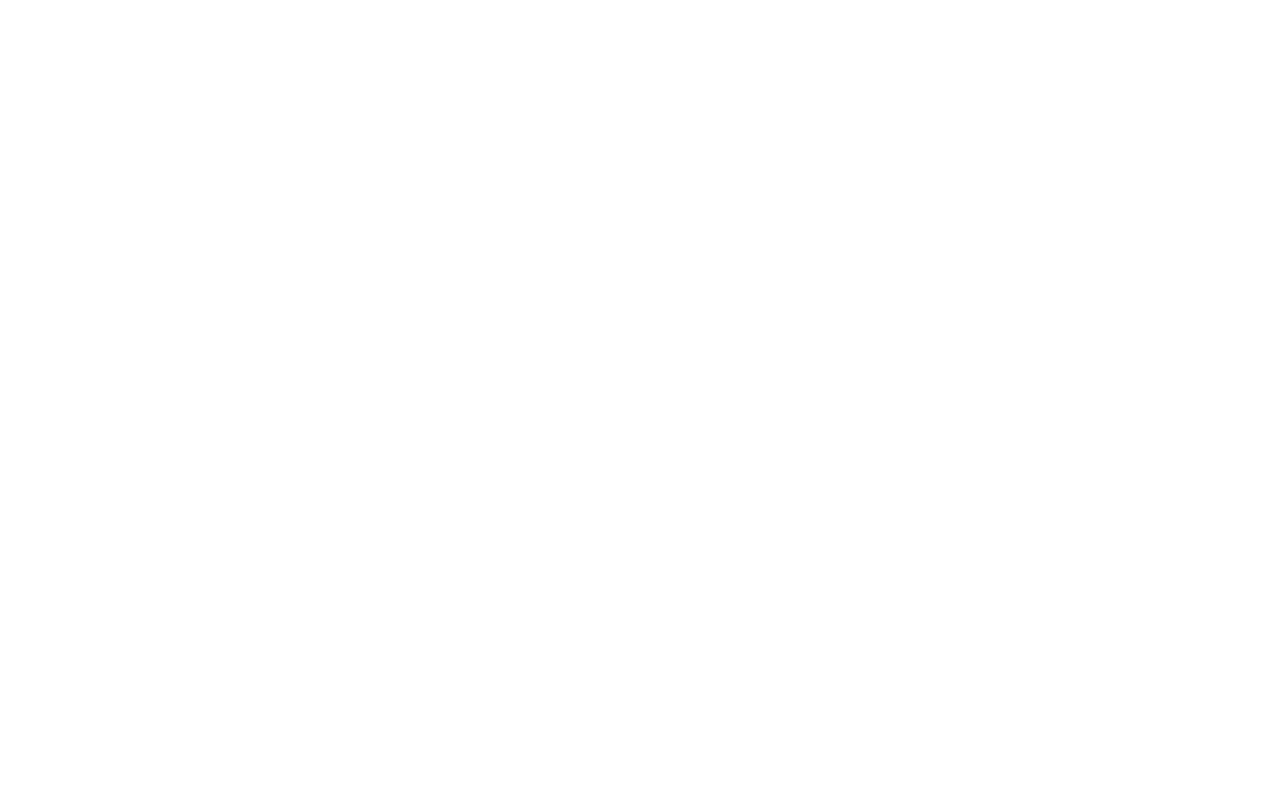
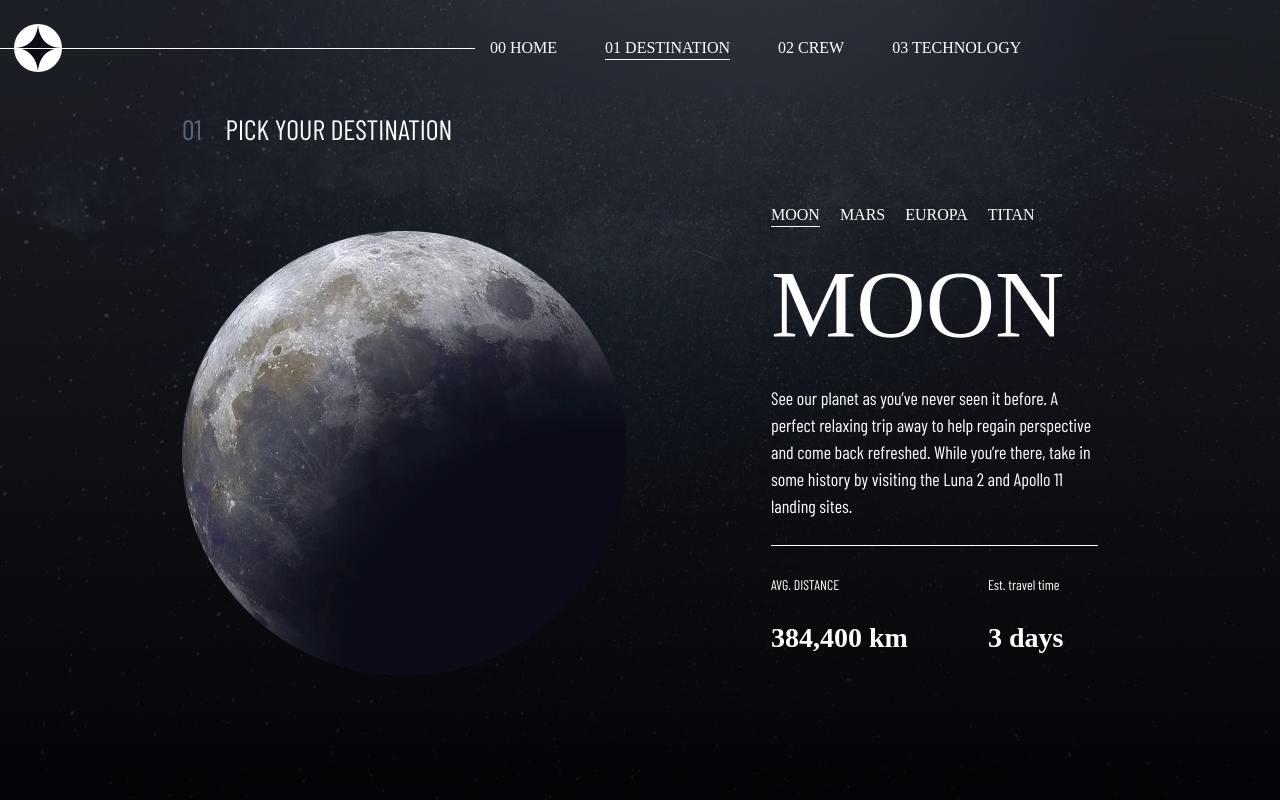
Before and after one commit to SofiDevO/space-tourism-multi-page, a React (Vite) app: page /destination/moon in a window 1280 px wide. Built offline with nearby package versions, Linux system fonts and the light colour scheme; a web font is replaced by a local one.

Commit message:
✨ Checkpoint
Funcionan nested routes

```diff
--- a/src/main.jsx
+++ b/src/main.jsx
@@ -1,5 +1,5 @@
-import React from 'react'
-import "./styles/main.scss"
+import React from 'react';
+import "./styles/main.scss";
 import '@fontsource/bellefair';
 import '@fontsource/barlow-condensed';
 import { Navigate } from 'react-router-dom';
@@ -12,31 +12,33 @@
 import Destination from './pages/destination/Destination.jsx';
 import Satelites from './pages/satelites/Satelites.jsx';
 
-
 const router = createBrowserRouter([
   {
     path: "/",
-    element:  <Hero/>
+    element: <Hero />
   },
   {
     path: "/destination",
-    element:  <Destination/>,
-  },
-  {
-    path:"/destination/moon",
-    element:<Satelites/>
-  },
-  {
-    path:"/destination/:sateliteid",
-    element:<Satelites/>
+    element: <Destination />,
+    children: [
+      {
+        index: true,
+        element: <Navigate to="moon" replace />
+      },
+      {
+        path: ":sateliteId",
+        element: <Satelites />
+      }
+    ]
   },
   {
     path: "*",
-    element: <Navigate to="/"/>
+    element: <Navigate to="/" />
   }
 ]);
+
 ReactDOM.createRoot(document.getElementById('root')).render(
   <React.StrictMode>
-     <RouterProvider router={router} />
+    <RouterProvider router={router} />
   </React.StrictMode>,
-)
+);
--- a/src/pages/satelites/Satelites.jsx
+++ b/src/pages/satelites/Satelites.jsx
@@ -1,14 +1,10 @@
-import { useParams, Navigate } from 'react-router-dom';
+import { useParams } from 'react-router-dom';
 import data from '../../data/data.json';
+import { NavLink as Link }  from "react-router-dom";
 import NavSatelites from '../../components/NavSatelites.jsx/Navsatelites';
 const Satelites = ()=>{
-    const {sateliteid} = useParams();
-    const destination = data.destinations.find(dest => dest.name.toLowerCase() === sateliteid);
-
-    console.log(destination);
-    if(!destination){
-        return <Navigate to="/destination/moon"/>
-    }
+    const {sateliteId} = useParams();
+    const destination = data.destinations.find(dest => dest.name.toLowerCase() === sateliteId) || data.destinations[0];
     return (
         <>
             <div className="destination__satelite">
```
Also changed, not shown: src/pages/destination/Destination.jsx (+11 -16 lines).
